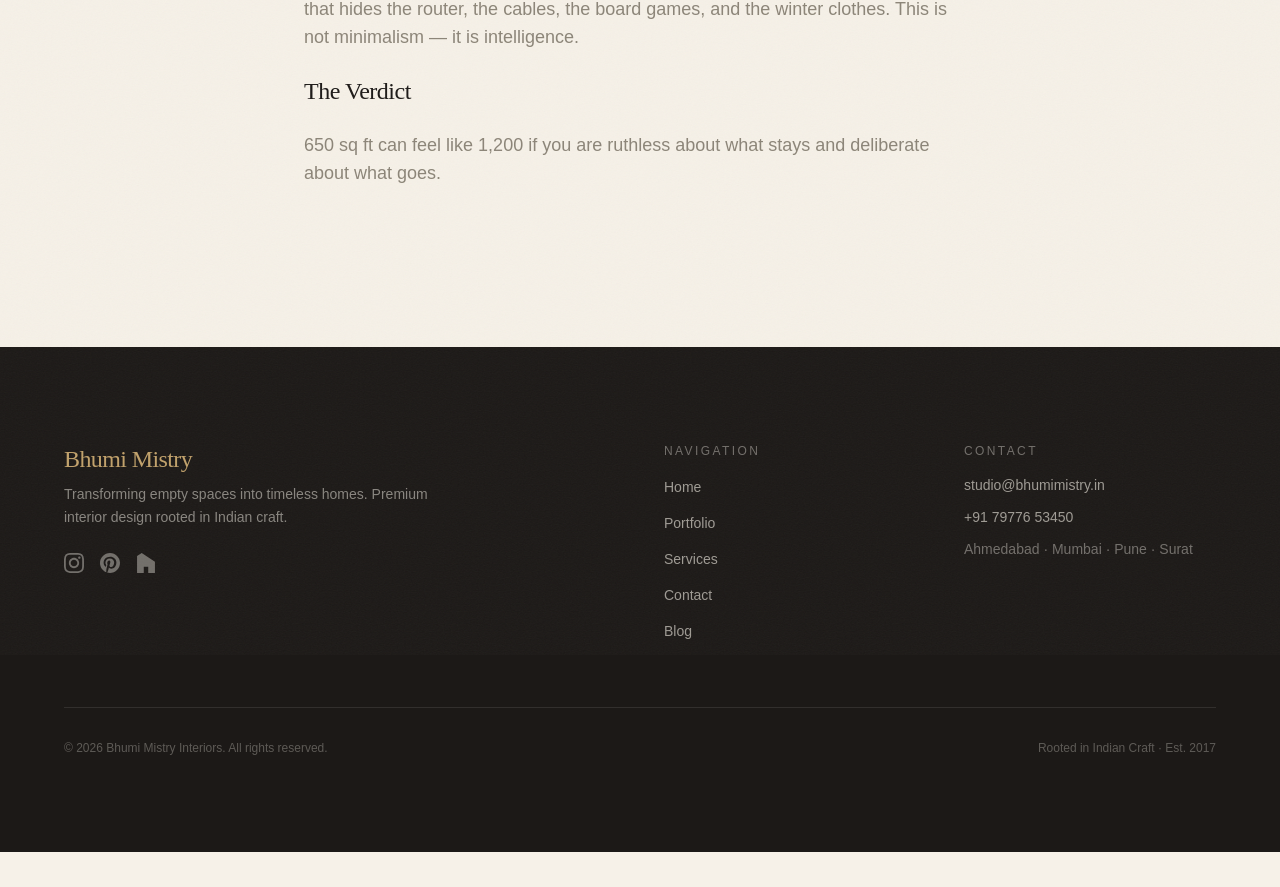
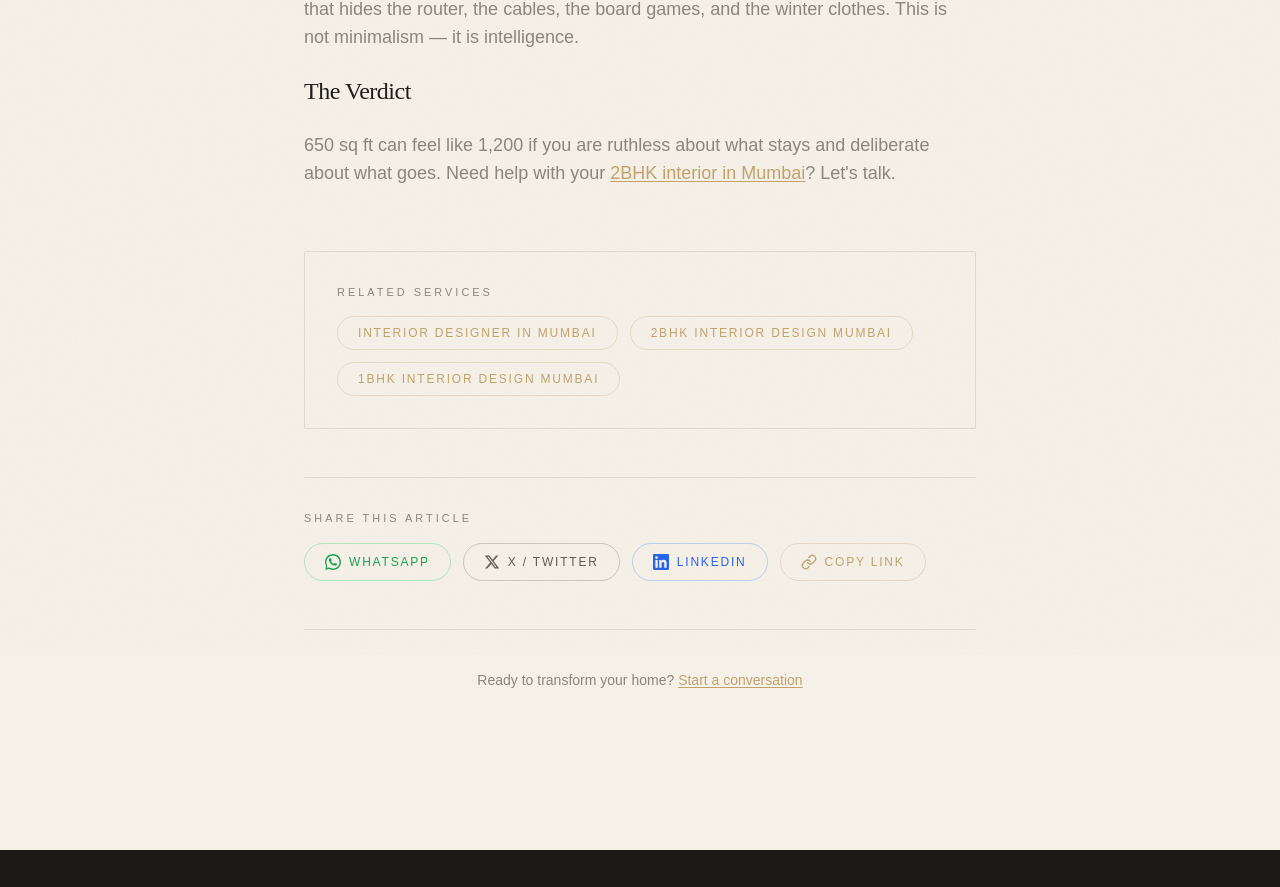
Before and after one commit to punit-mistry/interior-designer, a Next.js app: page /blog/small-apartment-interior-design-mumbai in a window 1280 px wide. Shown: the part 1017-1904 px from the top of the page. Before the commit the page ends 1869 px from the top, so only its background shows below. Built offline with nearby package versions, Linux system fonts and the light colour scheme.

Commit message:
Add internal SEO links in blog, share buttons, related services

```diff
--- /dev/null
+++ b/src/app/blog/[slug]/ShareButtons.tsx
@@ -0,0 +1,48 @@
+"use client";
+
+export default function ShareButtons({ url, title }: { url: string; title: string }) {
+  const encoded = encodeURIComponent(url);
+  const text = encodeURIComponent(`${title} | Bhumi Mistry Interiors`);
+
+  return (
+    <div className="mt-12 border-t border-charcoal/10 pt-8">
+      <p className="eyebrow mb-4 text-stone/60">Share this article</p>
+      <div className="flex flex-wrap gap-3">
+        <a
+          href={`https://wa.me/?text=${text}%20${encoded}`}
+          target="_blank"
+          rel="noopener noreferrer"
+          className="flex items-center gap-2 rounded-full border border-green-500/30 px-5 py-2.5 text-xs uppercase tracking-[0.15em] text-green-600 transition-colors hover:border-green-500 hover:bg-green-500 hover:text-white"
+        >
+          <svg viewBox="0 0 32 32" className="h-4 w-4 fill-current"><path d="M16 0C7.164 0 0 7.164 0 16c0 2.84.74 5.512 2.04 7.832L.7 31.3l7.468-1.34A15.92 15.92 0 0016 32c8.836 0 16-7.164 16-16S24.836 0 16 0zm0 29.2c-2.612 0-5.16-.68-7.368-1.96l-.528-.32-4.432.796.796-4.32-.344-.544A13.08 13.08 0 012.8 16c0-7.28 5.92-13.2 13.2-13.2S29.2 8.72 29.2 16 23.28 29.2 16 29.2zm7.36-10.04c-.4-.2-2.36-1.16-2.72-1.3-.36-.12-.64-.2-.92.2s-1.04 1.3-1.28 1.56c-.24.28-.48.32-.88.12-.4-.2-1.72-.64-3.28-2.04-1.2-1.08-2-2.4-2.24-2.8-.24-.4-.024-.64.18-.84.18-.2.4-.48.6-.72.2-.24.28-.4.4-.68.12-.28.06-.52-.02-.72-.08-.2-.92-2.2-1.24-3-.32-.8-.64-.68-.88-.68-.24-.02-.52-.02-.8-.02-.28 0-.72.1-1.1.52s-1.44 1.4-1.44 3.4c0 2 1.44 3.92 1.64 4.2.2.28 2.76 4.36 6.84 5.96.96.36 1.7.6 2.28.76.96.28 1.84.24 2.52.16.76-.08 2.36-.96 2.68-1.88.32-.92.32-1.72.24-1.88-.08-.16-.28-.28-.68-.48z"/></svg>
+          WhatsApp
+        </a>
+        <a
+          href={`https://twitter.com/intent/tweet?text=${text}&url=${encoded}`}
+          target="_blank"
+          rel="noopener noreferrer"
+          className="flex items-center gap-2 rounded-full border border-charcoal/20 px-5 py-2.5 text-xs uppercase tracking-[0.15em] text-charcoal/70 transition-colors hover:bg-charcoal hover:text-ivory"
+        >
+          <svg viewBox="0 0 24 24" className="h-4 w-4 fill-current"><path d="M18.244 2.25h3.308l-7.227 8.26 8.502 11.24H16.17l-5.214-6.817L4.99 21.75H1.68l7.73-8.835L1.254 2.25H8.08l4.713 6.231zm-1.161 17.52h1.833L7.084 4.126H5.117z" /></svg>
+          X / Twitter
+        </a>
+        <a
+          href={`https://www.linkedin.com/sharing/share-offsite/?url=${encoded}`}
+          target="_blank"
+          rel="noopener noreferrer"
+          className="flex items-center gap-2 rounded-full border border-blue-500/30 px-5 py-2.5 text-xs uppercase tracking-[0.15em] text-blue-600 transition-colors hover:border-blue-600 hover:bg-blue-600 hover:text-white"
+        >
+          <svg viewBox="0 0 24 24" className="h-4 w-4 fill-current"><path d="M20.447 20.452h-3.554v-5.569c0-1.328-.027-3.037-1.852-3.037-1.853 0-2.136 1.445-2.136 2.939v5.667H9.351V9h3.414v1.561h.046c.477-.9 1.637-1.85 3.37-1.85 3.601 0 4.267 2.37 4.267 5.455v6.286zM5.337 7.433a2.062 2.062 0 01-2.063-2.065 2.064 2.064 0 112.063 2.065zm1.782 13.019H3.555V9h3.564v11.452zM22.225 0H1.771C.792 0 0 .774 0 1.729v20.542C0 23.227.792 24 1.771 24h20.451C23.2 24 24 23.227 24 22.271V1.729C24 .774 23.2 0 22.222 0h.003z" /></svg>
+          LinkedIn
+        </a>
+        <button
+          onClick={() => { navigator.clipboard?.writeText(url); }}
+          className="flex items-center gap-2 rounded-full border border-gold/30 px-5 py-2.5 text-xs uppercase tracking-[0.15em] text-gold transition-colors hover:border-gold hover:bg-gold hover:text-charcoal"
+        >
+          <svg viewBox="0 0 24 24" className="h-4 w-4 fill-none stroke-current" strokeWidth="2" strokeLinecap="round" strokeLinejoin="round"><path d="M10 13a5 5 0 0 0 7.54.54l3-3a5 5 0 0 0-7.07-7.07l-1.72 1.71" /><path d="M14 11a5 5 0 0 0-7.54-.54l-3 3a5 5 0 0 0 7.07 7.07l1.71-1.71" /></svg>
+          Copy link
+        </button>
+      </div>
+    </div>
+  );
+}
--- a/src/app/blog/[slug]/page.tsx
+++ b/src/app/blog/[slug]/page.tsx
@@ -1,5 +1,6 @@
 import Link from "next/link";
 import type { Metadata } from "next";
+import ShareButtons from "./ShareButtons";
 
 const POSTS = [
   {
@@ -10,7 +11,7 @@ const POSTS = [
 
 ## Start with Light
 
-The first thing we do in any small apartment is strip away the visual blockers. Heavy drapery, dark wall paints, cluttered window frames — all of it has to go. We replace solid doors with flush shutters or sliding panels in warm white oak. Kitchen cabinets go matte white or pale sage. The idea is that your eye should travel through the room without hitting a dark patch.
+The first thing we do in any [small apartment](/interior-designer/mumbai) is strip away the visual blockers. Heavy drapery, dark wall paints, cluttered window frames — all of it has to go. We replace solid doors with flush shutters or sliding panels in warm white oak. Kitchen cabinets go matte white or pale sage. The idea is that your eye should travel through the room without hitting a dark patch.
 
 ## Mirrors, Placed with Intention
 
@@ -22,9 +23,14 @@ Every piece of furniture in a small home should earn its square footage. A windo
 
 ## The Verdict
 
-650 sq ft can feel like 1,200 if you are ruthless about what stays and deliberate about what goes.`,
+650 sq ft can feel like 1,200 if you are ruthless about what stays and deliberate about what goes. Need help with your [2BHK interior in Mumbai](/2bhk-interior/mumbai)? Let's talk.`,
     category: "Small Spaces",
     date: "2026-06-28",
+    links: [
+      { label: "Interior Designer in Mumbai", href: "/interior-designer/mumbai" },
+      { label: "2BHK Interior Design Mumbai", href: "/2bhk-interior/mumbai" },
+      { label: "1BHK Interior Design Mumbai", href: "/1bhk-interior/mumbai" },
+    ],
   },
   {
     slug: "choosing-wood-finishes-for-indian-homes",
@@ -34,7 +40,7 @@ Every piece of furniture in a small home should earn its square footage. A windo
 
 ## Coastal Homes (Mumbai, Goa, Kochi)
 
-Humidity is the enemy. We avoid solid wood for horizontal surfaces and recommend marine-grade plywood with PU (polyurethane) finish for cabinets. For wardrobes, laminate or acrylic sheets outperform veneer every time because they do not absorb moisture.
+Humidity is the enemy. We avoid solid wood for horizontal surfaces and recommend marine-grade plywood with PU (polyurethane) finish for cabinets. For wardrobes, laminate or acrylic sheets outperform veneer every time because they do not absorb moisture. If you are planning [modular kitchen in Mumbai](/modular-kitchen/mumbai), this is critical.
 
 ## Hot & Dry (Ahmedabad, Jaipur, Delhi)
 
@@ -46,9 +52,14 @@ Cold and damp leads to warping. The trick is to condition the wood onsite for at
 
 ## The Bottom Line
 
-There is no one-size-fits-all wood finish. Ask your contractor where the plywood was stored, ask what the humidity is during installation week, and choose your finish based on your city, not your Pinterest board.`,
+There is no one-size-fits-all wood finish. Ask your [interior designer in Pune](/interior-designer/pune) where the plywood was stored, ask what the humidity is during installation week, and choose your finish based on your city, not your Pinterest board.`,
     category: "Materials",
     date: "2026-06-21",
+    links: [
+      { label: "Modular Kitchen Mumbai", href: "/modular-kitchen/mumbai" },
+      { label: "Interior Designer Pune", href: "/interior-designer/pune" },
+      { label: "Wardrobe Design Mumbai", href: "/wardrobe-design/mumbai" },
+    ],
   },
   {
     slug: "vastu-alternative-approach",
@@ -66,9 +77,14 @@ The rule about not having a toilet in the north-east? That comes from an era bef
 
 ## Our Principle
 
-If a Vastu rule improves natural light, ventilation, or flow, we follow it. If it restricts good design, we override it. Homes should feel like homes, not temples.`,
+If a Vastu rule improves natural light, ventilation, or flow, we follow it. If it restricts good design, we override it. Homes should feel like homes, not temples. Whether you are in [Thane](/interior-designer/thane) or [Ahmedabad](/interior-designer/ahmedabad), our [home interior design](/home-interior-design/mumbai) approach stays the same.`,
     category: "Design Philosophy",
     date: "2026-06-14",
+    links: [
+      { label: "Home Interior Design Mumbai", href: "/home-interior-design/mumbai" },
+      { label: "Interior Designer Thane", href: "/interior-designer/thane" },
+      { label: "Interior Designer Ahmedabad", href: "/interior-designer/ahmedabad" },
+    ],
   },
   {
     slug: "modular-kitchen-cost-guide-2026",
@@ -82,7 +98,7 @@ This gets you laminate shutters with BWP (boiling water proof) plywood carcass,
 
 ## Mid-range: ₹3–5 lakh (Acrylic)
 
-Acrylic finish with soft-close hinges, aluminum frame glass shutters for upper cabinets, quartz countertop, and basic interior accessories (cutlery tray, bottle pull-out). This is the sweet spot for most Mumbai apartments.
+Acrylic finish with soft-close hinges, aluminum frame glass shutters for upper cabinets, quartz countertop, and basic interior accessories (cutlery tray, bottle pull-out). This is the sweet spot for most [Mumbai apartments](/modular-kitchen/mumbai).
 
 ## Premium: ₹6–10 lakh (Solid Wood / PU)
 
@@ -90,9 +106,15 @@ Solid wood or PU finish, full-height shutters, Blum hardware, quartzite or marbl
 
 ## Advice
 
-Never cut corners on the carcass. You can upgrade the shutters later, but bad plywood will warp in two monsoons. Invest in the structure, choose laminate if the budget is tight, and upgrade finishes in phase two.`,
+Never cut corners on the carcass. You can upgrade the shutters later, but bad plywood will warp in two monsoons. Invest in the structure, choose laminate if the budget is tight, and upgrade finishes in phase two. Looking for [modular kitchen in Navi Mumbai](/modular-kitchen/navi-mumbai) or [Pune](/modular-kitchen/pune)? We can help.`,
     category: "Kitchen",
     date: "2026-06-07",
+    links: [
+      { label: "Modular Kitchen Mumbai", href: "/modular-kitchen/mumbai" },
+      { label: "Modular Kitchen Navi Mumbai", href: "/modular-kitchen/navi-mumbai" },
+      { label: "Modular Kitchen Pune", href: "/modular-kitchen/pune" },
+      { label: "Kitchen Interior Design", href: "/kitchen-interior-design/mumbai" },
+    ],
   },
   {
     slug: "layered-lighting-guide",
@@ -114,9 +136,14 @@ This is the drama layer — a picture light over the gallery wall, a floor washe
 
 ## The Rule
 
-Every room needs all three. Living room: cove (ambient) + floor lamp (task) + picture light (accent). Bedroom: indirect ceiling (ambient) + bedside pendants (task) + backlit headboard (accent). Kitchens: ceiling spots (ambient) + under-cabinet strip (task) + glass cabinet interior (accent).`,
+Every room needs all three. Living room: cove (ambient) + floor lamp (task) + picture light (accent). Bedroom: indirect ceiling (ambient) + bedside pendants (task) + backlit headboard (accent). Kitchens: ceiling spots (ambient) + under-cabinet strip (task) + glass cabinet interior (accent). Our [full home interior](/home-interior-design/mumbai) packages always include layered lighting design.`,
     category: "Lighting",
     date: "2026-05-31",
+    links: [
+      { label: "Home Interior Design Mumbai", href: "/home-interior-design/mumbai" },
+      { label: "Living Room Interior Design", href: "/living-room-interior-design/mumbai" },
+      { label: "Bedroom Interior Design", href: "/bedroom-interior-design/mumbai" },
+    ],
   },
   {
     slug: "indoor-outdoor-living-indian-homes",
@@ -134,13 +161,18 @@ A central courtyard is nature's HVAC. Hot air rises and escapes through the open
 
 ## Operable Screens
 
-Instead of fixed glass, we use folding aluminum french doors that open fully to the outside. Paired with a perforated zinc screen, they keep insects out and let air in. In Mumbai, this turns a 400 sq-ft living room into a 700 sq-ft indoor-outdoor space.
+Instead of fixed glass, we use folding aluminum french doors that open fully to the outside. Paired with a perforated zinc screen, they keep insects out and let air in. In Mumbai, this turns a 400 sq-ft living room into a 700 sq-ft indoor-outdoor space. Need an [interior designer in Navi Mumbai](/interior-designer/navi-mumbai) who understands climate-responsive design?
 
 ## Bottom Line
 
-Indoor-outdoor living in India is not about glass walls. It is about shaded thresholds, breezeways, and screens that filter without blocking.`,
+Indoor-outdoor living in India is not about glass walls. It is about shaded thresholds, breezeways, and screens that filter without blocking. Whether you want [architectural interior design](/architectural-interior-design/mumbai) or a simple home makeover, start with a conversation.`,
     category: "Architecture",
     date: "2026-05-24",
+    links: [
+      { label: "Interior Designer Navi Mumbai", href: "/interior-designer/navi-mumbai" },
+      { label: "Architectural Interior Design", href: "/architectural-interior-design/mumbai" },
+      { label: "Home Interior Design", href: "/home-interior-design/mumbai" },
+    ],
   },
 ];
 
@@ -162,11 +194,64 @@ export function generateMetadata({
   };
 }
 
+function renderContent(text: string) {
+  const linkRegex = /\[([^\]]+)\]\(([^)]+)\)/g;
+  const segments: { type: "text" | "link" | "heading"; content: string; href?: string }[] = [];
+  let lastIndex = 0;
+  let match: RegExpExecArray | null;
+
+  while ((match = linkRegex.exec(text)) !== null) {
+    if (match.index > lastIndex) {
+      segments.push({ type: "text", content: text.slice(lastIndex, match.index) });
+    }
+    segments.push({ type: "link", content: match[1], href: match[2] });
+    lastIndex = match.index + match[0].length;
+  }
+  if (lastIndex < text.length) {
+    segments.push({ type: "text", content: text.slice(lastIndex) });
+  }
+  return segments;
+}
+
+function ContentBlock({ text }: { text: string }) {
+  if (text.startsWith("## ")) {
+    return (
+      <h2 className="display mt-12 text-xl text-charcoal md:text-2xl">
+        {text.replace("## ", "")}
+      </h2>
+    );
+  }
+
+  const segments = renderContent(text);
+  if (segments.length === 1 && segments[0].type === "text") {
+    return <p>{text}</p>;
+  }
+
+  return (
+    <p>
+      {segments.map((seg, i) =>
+        seg.type === "link" ? (
+          <Link
+            key={i}
+            href={seg.href!}
+            className="text-gold underline underline-offset-2 transition-colors hover:text-terracotta"
+          >
+            {seg.content}
+          </Link>
+        ) : (
+          <span key={i}>{seg.content}</span>
+        )
+      )}
+    </p>
+  );
+}
+
 export default function BlogPost({ params }: { params: { slug: string } }) {
   const post = POSTS.find((p) => p.slug === params.slug);
   if (!post) return null;
 
   const paragraphs = post.content.split("\n\n");
+  const url = `https://bhumi-mistry.vercel.app/blog/${post.slug}`;
 
   return (
     <main className="bg-ivory px-6 pb-28 pt-32 md:px-16 md:pb-40 md:pt-40">
@@ -193,16 +278,37 @@ export default function BlogPost({ params }: { params: { slug: string } }) {
         <h1 className="display mt-6 text-3xl md:text-5xl">{post.title}</h1>
 
         <div className="mt-12 space-y-6 text-base leading-[1.8] text-stone md:text-lg">
-          {paragraphs.map((p, i) => {
-            if (p.startsWith("## ")) {
-              return (
-                <h2 key={i} className="display mt-12 text-xl text-charcoal md:text-2xl">
-                  {p.replace("## ", "")}
-                </h2>
-              );
-            }
-            return <p key={i}>{p}</p>;
-          })}
+          {paragraphs.map((p, i) => (
+            <ContentBlock key={i} text={p} />
+          ))}
+        </div>
+
+        {post.links && post.links.length > 0 && (
+          <div className="mt-16 rounded-sm border border-charcoal/10 bg-ivory p-8">
+            <p className="eyebrow text-terracotta">Related Services</p>
+            <div className="mt-4 flex flex-wrap gap-3">
+              {post.links.map((l) => (
+                <Link
+                  key={l.href}
+                  href={l.href}
+                  className="rounded-full border border-gold/30 px-5 py-2 text-xs uppercase tracking-[0.15em] text-gold transition-colors hover:border-gold hover:bg-gold hover:text-charcoal"
+                >
+                  {l.label}
+                </Link>
+              ))}
+            </div>
+          </div>
+        )}
+
+        <ShareButtons url={url} title={post.title} />
+
+        <div className="mt-12 border-t border-charcoal/10 pt-10 text-center">
+          <p className="text-sm text-stone">
+            Ready to transform your home?{" "}
+            <Link href="/#contact" className="text-gold underline underline-offset-2 hover:text-terracotta">
+              Start a conversation
+            </Link>
+          </p>
         </div>
       </article>
     </main>
```
